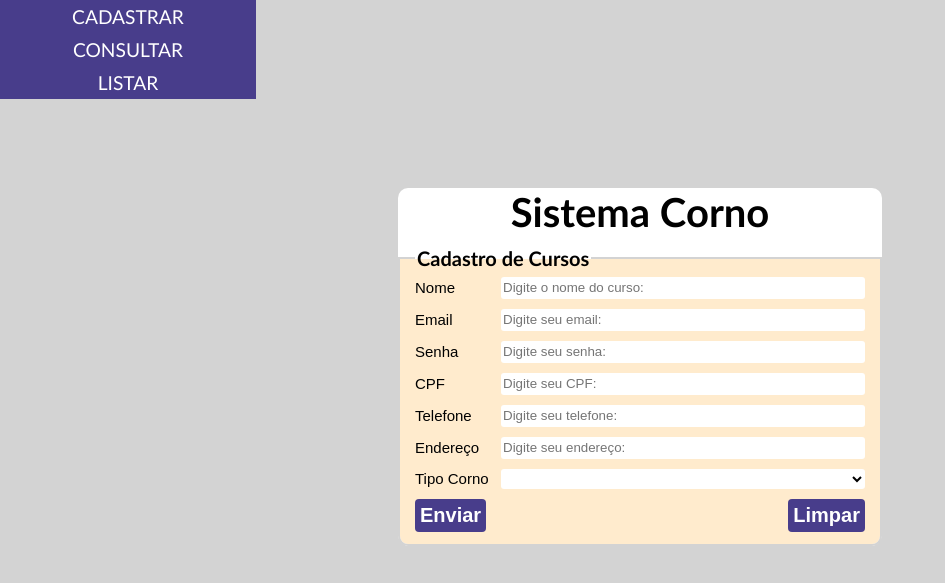
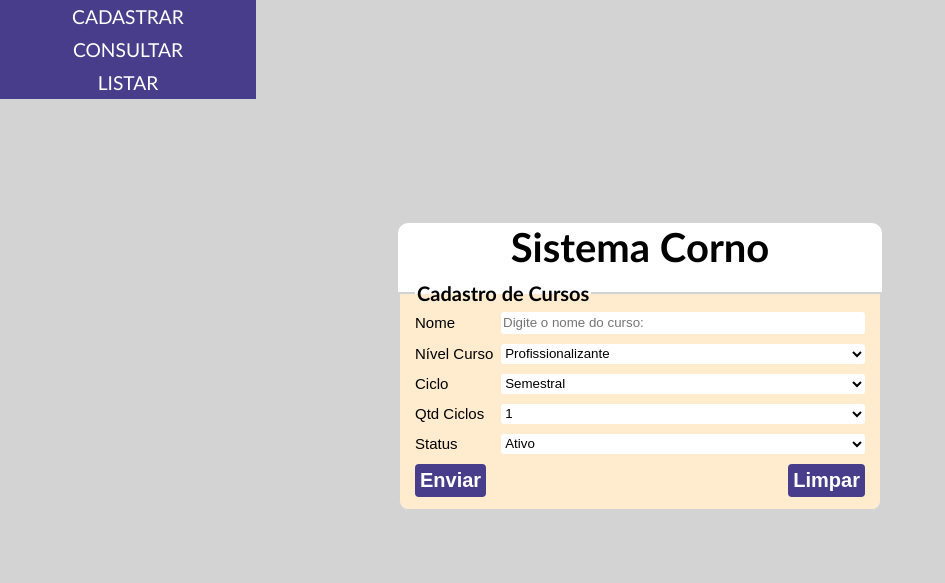
Before and after one commit to filipeule/Fatec, a PHP site: page /sistema_corno/courses/info/coursecreate.php in a window 1280 px wide. Shown: the part 33-616 px from the top of the page, without its empty margins (0-945 px from the left). Run offline with PHP 8.4, Linux system fonts and the light colour scheme; the visitor is signed in with stand-in values (Sample User, id 1); data comes from the database, SQL or seed files in the repository; data that the repository does not hold is empty.

Commit message:
Finalizado criação e listagem de cursos

```diff
--- a/common/header.php
+++ b/common/header.php
@@ -20,15 +20,15 @@ require_once($_SERVER['DOCUMENT_ROOT'] . "/sistema_corno/common/routines/functio
    <header>
       <nav class="cabecalho">
          <ul>
-            <?php if (validarSessao()): ?>
+            <?php if (validarSessao()) : ?>
                <li class="topo-botoes">
                   <a>Pessoas</a>
                   <ul class="submenu-list">
-                     <?php if (havePermission('Cornos', 'Criar', 'w')): ?>
+                     <?php if (havePermission('Cornos', 'Criar', 'w')) : ?>
                         <li><a href="/sistema_corno/people/personcreate.php">Cadastrar</a></li>
                      <?php endif; ?>
                      <li><a href="/sistema_corno/people/personsearch.php">Consultar</a></li>
-                     <?php if (havePermission('Cornos', 'Listar', 'r')): ?>
+                     <?php if (havePermission('Cornos', 'Listar', 'r')) : ?>
                         <li><a href="/sistema_corno/people/peoplelist.php">Listar</a></li>
                      <?php endif; ?>
                   </ul>
@@ -36,8 +36,10 @@ require_once($_SERVER['DOCUMENT_ROOT'] . "/sistema_corno/common/routines/functio
                <li class="topo-botoes">
                   <a href="">Cursos</a>
                   <ul class="submenu-list">
-                     <li><a href="/sistema_corno/courses/status/statuscreate.php">Cadastrar</a></li>
-                     <li><a href="/sistema_corno/courses/status/statuslist.php">Listar</a></li>
+                     <?php if (havePermission('Cursos', 'Criar', 'w')) : ?>
+                        <li><a href="/sistema_corno/courses/info/coursecreate.php">Cadastrar</a></li>
+                     <?php endif; ?>
+                     <li><a href="/sistema_corno/courses/info/courselist.php">Listar</a></li>
                   </ul>
                </li>
                <li class="topo-botoes">
--- a/courses/info/coursecreate.php
+++ b/courses/info/coursecreate.php
@@ -5,13 +5,13 @@ require_once($_SERVER['DOCUMENT_ROOT'] . "/sistema_corno/common/dbconnection.php
 
 ?>
 
-<?php if (@validarSessao()): ?>
+<?php if (@validarSessao()) : ?>
    <?php
    $nivelCurso = $conn->query("SELECT * FROM nivel")->fetchAll();
-   $nivelCurso = $conn->query("SELECT * FROM nivel")->fetchAll();
-   $nivelCurso = $conn->query("SELECT * FROM nivel")->fetchAll();
+   $duracaoCurso = $conn->query("SELECT * FROM duracao_ciclo")->fetchAll();
+   $statusCurso = $conn->query("SELECT * FROM curso_status")->fetchAll();
    ?>
-   <?php if (havePermission('Cursos', 'Criar', 'w')): ?>
+   <?php if (havePermission('Cursos', 'Criar', 'w')) : ?>
       <fieldset class="cadastroForm">
          <legend>Cadastro de Cursos</legend>
          <form name="form1" action="/sistema_corno/courses/info/routines/insertcourse.php" method="post">
@@ -20,39 +20,46 @@ require_once($_SERVER['DOCUMENT_ROOT'] . "/sistema_corno/common/dbconnection.php
                   <label class="labels" for="nome">Nome</label>
                   <input class="campo" type="text" name="nome" placeholder="Digite o nome do curso:" required maxlength="50">
                </div>
-               <div class="campos">
-                  <label class="labels" for="email">Email</label>
-                  <input class="campo" type="text" name="email" placeholder="Digite seu email:" required maxlength="300">
-               </div>
-               <div class="campos">
-                  <label class="labels" for="senha">Senha</label>
-                  <input class="campo" type="password" name="senha" placeholder="Digite seu senha:" required maxlength="20">
-               </div>
-               <div class="campos">
-                  <label class="labels" for="cpf">CPF</label>
-                  <input class="campo" type="text" name="cpf" placeholder="Digite seu CPF:" required maxlength="14">
-               </div>
-               <div class="campos">
-                  <label class="labels" for="telefone">Telefone</label>
-                  <input class="campo" type="tel" name="telefone" placeholder="Digite seu telefone:" required maxlength="11">
-               </div>
-               <div class="campos">
-                  <label class="labels" for="endereco">Endereço</label>
-                  <input class="campo" type="text" name="endereco" placeholder="Digite seu endereço:" required
-                     maxlength="100">
-               </div>
-               <?php if (havePermission('Cornos', 'Tipo Corno', 'r')): ?>
+               <?php if (havePermission('Cursos', 'Nivel', 'r')) : ?>
                   <div class="campos">
-                     <label class="labels" for="id_tipo_corno" data-placeholder="Escolha o tipo do chifrudo">Tipo Corno</label>
-                     <select class="campo" name="id_tipo_corno" id="id_tipo_corno">
-                        <?php foreach ($tipoCorno as $tipo): ?>
-                           <?php if (havePermission('Tipos Corno', $tipo['descricao'], 'w')): ?>
-                              <option value="<?= $tipo['id'] ?>"><?= $tipo['descricao'] ?></option>
-                           <?php endif; ?>
+                     <label class="labels" for="id_nivel" data-placeholder="Escolha o nível do curso">Nível Curso</label>
+                     <select class="campo" name="id_nivel" id="id_nivel">
+                        <?php foreach ($nivelCurso as $nivel) : ?>
+                           <option value="<?= $nivel['id'] ?>"><?= $nivel['descricao'] ?></option>
                         <?php endforeach; ?>
                      </select>
-                  <?php endif; ?>
-               </div>
+                  </div>
+               <?php endif; ?>
+               <?php if (havePermission('Cursos', 'Duracao', 'r')) : ?>
+                  <div class="campos">
+                     <label class="labels" for="id_duracao_ciclo" data-placeholder="Escolha a duração do ciclo">Ciclo</label>
+                     <select class="campo" name="id_duracao_ciclo" id="id_duracao_ciclo">
+                        <?php foreach ($duracaoCurso as $ciclo) : ?>
+                           <option value="<?= $ciclo['id'] ?>"><?= $ciclo['descricao'] ?></option>
+                        <?php endforeach; ?>
+                     </select>
+                  </div>
+               <?php endif; ?>
+               <?php if (havePermission('Cursos', 'Quantidade Ciclos', 'r')) : ?>
+                  <div class="campos">
+                     <label class="labels" for="qtd_ciclos" data-placeholder="Escolha a quantidade de ciclos">Qtd Ciclos</label>
+                     <select class="campo" name="qtd_ciclos" id="qtd_ciclos">
+                        <?php foreach (range(1, 10) as $qtd) : ?>
+                           <option value="<?= $qtd ?>"><?= $qtd ?></option>
+                        <?php endforeach; ?>
+                     </select>
+                  </div>
+               <?php endif; ?>
+               <?php if (havePermission('Cursos', 'Status', 'r')) : ?>
+                  <div class="campos">
+                     <label class="labels" for="id_status" data-placeholder="Escolha o status do curso">Status</label>
+                     <select class="campo" name="id_status" id="id_status">
+                        <?php foreach ($statusCurso as $status) : ?>
+                           <option value="<?= $status['id'] ?>"><?= $status['descricao'] ?></option>
+                        <?php endforeach; ?>
+                     </select>
+                  </div>
+               <?php endif; ?>
                <div class="listaBotoes">
                   <input class="botoes" type="submit" value="Enviar">
                   <input class="botoes" type="reset" value="Limpar">
@@ -60,10 +67,10 @@ require_once($_SERVER['DOCUMENT_ROOT'] . "/sistema_corno/common/dbconnection.php
             </div>
       </fieldset>
       </form>
-   <?php else: ?>
+   <?php else : ?>
       <p>Forbidden.</p>
    <?php endif; ?>
-<?php else: ?>
+<?php else : ?>
    <p>Conecte-se para visualizar esta página.</p>
 <?php endif; ?>
 
--- a/db/createdb.sql
+++ b/db/createdb.sql
@@ -153,6 +153,11 @@ VALUES
   ('Professor', 'professor@corno', 'corno', '69696969696', '69969696969', 'Rua dos Cornos, 69, Jardim Chifrudo', 4),
   ('Secretário', 'secretario@corno', 'corno', '69696969696', '69969696969', 'Rua dos Cornos, 69, Jardim Chifrudo', 5),
   ('Aluno', 'aluno@corno', 'corno', '69696969696', '69969696969', 'Rua dos Cornos, 69, Jardim Chifrudo', 6);
+
+INSERT INTO
+  cursos (nome, qtd_ciclos, id_status, id_duracao_ciclo, id_nivel)
+VALUES
+  ('Cornologia', 1, 1, 1, 1);
 
 INSERT INTO
   permissoes (secao, campo)
```
Also changed, not shown: courses/info/courselist.php (added, +116 -0 lines), courses/info/routines/insertcourse.php (added, +35 -0 lines), courses/info/routines/insertstatus.php (deleted, +0 -28 lines), people/personcreate.php (+10 -11 lines), people/routines/insertperson.php (+4 -13 lines), courses/info/statuslist.php (deleted).
